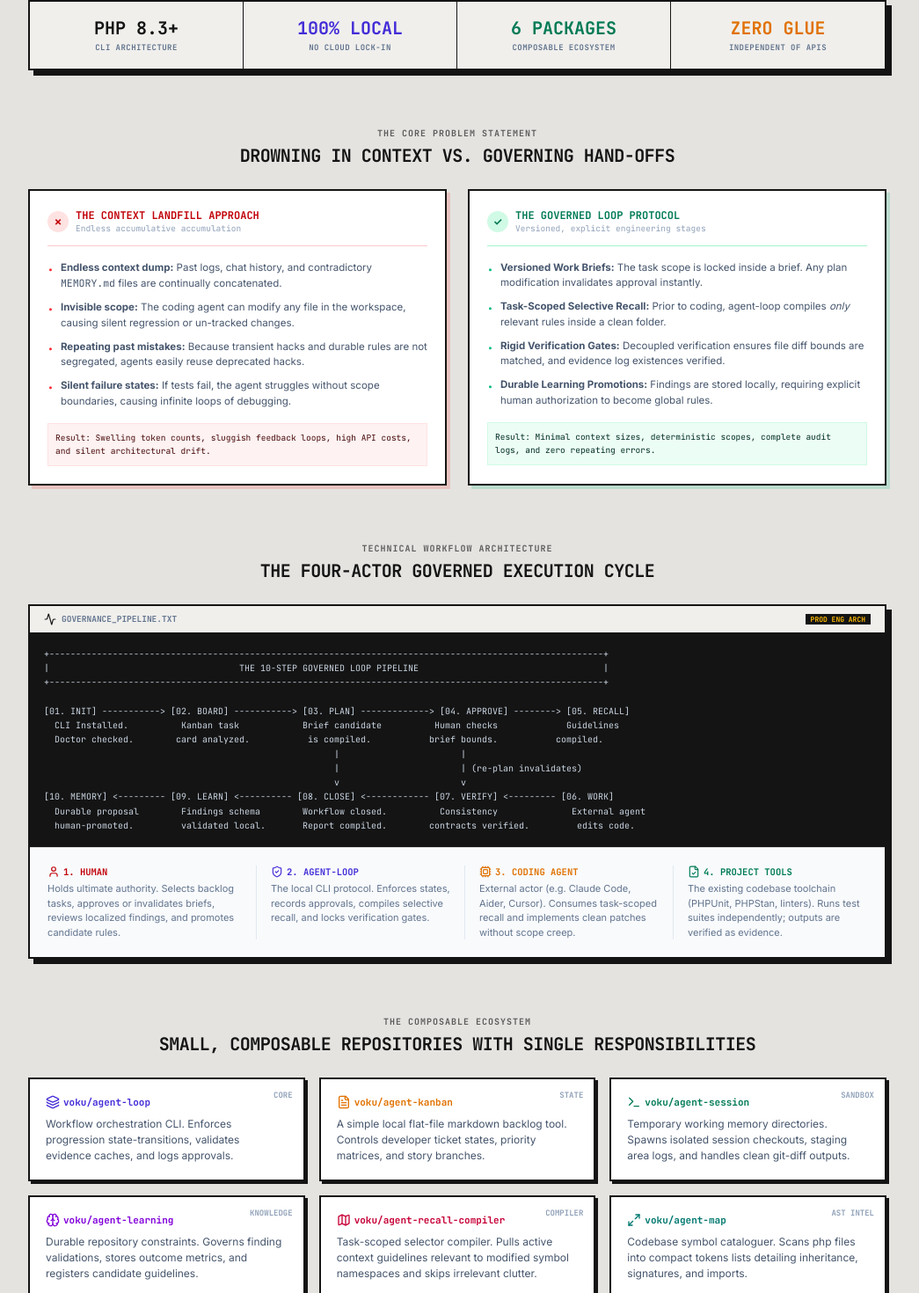
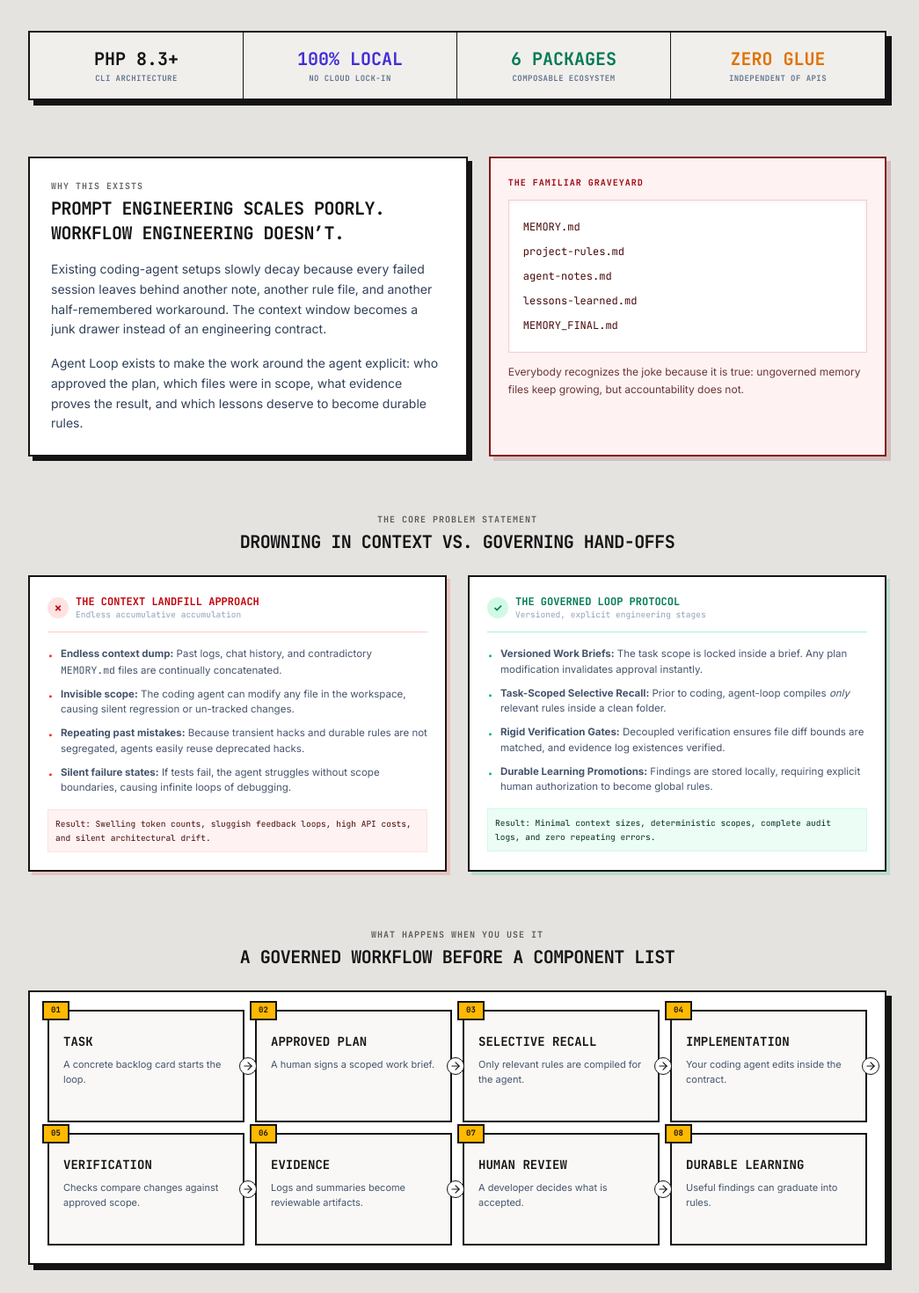
Before and after one commit to voku/agent_loop_demo, a React (Vite) app: page / in a window 1280 px wide. Shown: the part 571-2041 px from the top of the page at 88% size, without its empty margins (120-1165 px from the left). Built offline with nearby package versions, Linux system fonts and the light colour scheme; a web font is replaced by a local one.

Commit message:
Sharpen Agent Loop landing page narrative

```diff
--- a/src/components/LandingPage.tsx
+++ b/src/components/LandingPage.tsx
@@ -1,6 +1,5 @@
 import React, { useState } from "react";
 import {
-  BookOpen,
   Terminal as TermIcon,
   GitPullRequest,
   ArrowRight,
@@ -14,13 +13,10 @@ import {
   FileCheck,
   FileText,
   Map,
-  Sparkles,
-  Trash2,
   Copy,
   Check,
   Activity,
   Maximize2,
-  ChevronRight,
   HelpCircle
 } from "lucide-react";
 
@@ -89,6 +85,26 @@ export default function LandingPage({ onLaunchSandbox }: LandingPageProps) {
       output: "infra/doc/agent-learning/proposals/candidate/proposal.*.json"
     }
   };
+
+  const workflowSteps = [
+    { label: "Task", text: "A concrete backlog card starts the loop." },
+    { label: "Approved Plan", text: "A human signs a scoped work brief." },
+    { label: "Selective Recall", text: "Only relevant rules are compiled for the agent." },
+    { label: "Implementation", text: "Your coding agent edits inside the contract." },
+    { label: "Verification", text: "Checks compare changes against approved scope." },
+    { label: "Evidence", text: "Logs and summaries become reviewable artifacts." },
+    { label: "Human Review", text: "A developer decides what is accepted." },
+    { label: "Durable Learning", text: "Useful findings can graduate into rules." }
+  ];
+
+  const dogfoodSteps = [
+    "Found issue",
+    "Recorded evidence",
+    "Verification",
+    "Learning proposal",
+    "Human review",
+    "Release"
+  ];
 
   const faqItems = [
     {
@@ -163,9 +179,12 @@ export default function LandingPage({ onLaunchSandbox }: LandingPageProps) {
             Better workflows beat bigger context windows.
           </h1>
           <p className="text-sm md:text-base text-slate-700 leading-relaxed max-w-2xl mx-auto font-sans">
-            AI coding agents don’t primarily fail due to small memory buffers. They fail because workflows don’t distinguish temporary changes from durable project rules.
-            <strong className="text-[#141414]"> agent-loop</strong> introduces a versioned, multi-actor local contract that eliminates context landfill and repeats of structural mistakes.
+            Your coding agent doesn’t need more memory. It needs a governed workflow.
+            <strong className="text-[#141414]"> agent-loop</strong> treats AI-assisted coding as an engineering process: plan, approve, recall, implement, verify, review, and only then promote durable learning.
           </p>
+          <div className="inline-block bg-[#141414] text-[#F0EFEC] border-2 border-[#141414] px-4 py-2 font-mono text-[11px] font-black uppercase shadow-[4px_4px_0px_0px_rgba(251,191,36,1)]">
+            Git versions code. Agent Loop versions engineering decisions.
+          </div>
 
           {/* Quick Copy Command Component */}
           <div className="flex flex-col sm:flex-row items-center justify-center gap-3 pt-4">
@@ -210,6 +229,36 @@ export default function LandingPage({ onLaunchSandbox }: LandingPageProps) {
           <div className="py-4 px-2">
             <div className="text-xl font-black text-amber-600">ZERO GLUE</div>
             <div className="text-[9px] text-slate-500 tracking-wider mt-0.5">Independent of APIs</div>
+          </div>
+        </div>
+
+        {/* WHY THIS EXISTS */}
+        <div className="grid grid-cols-1 md:grid-cols-[1.05fr_0.95fr] gap-6 items-stretch">
+          <div className="border-2 border-[#141414] bg-white p-6 space-y-4 shadow-[5px_5px_0px_0px_rgba(20,20,20,1)]">
+            <div className="space-y-1">
+              <h2 className="font-mono text-[10px] font-black uppercase tracking-widest text-[#141414]/65">WHY THIS EXISTS</h2>
+              <h3 className="text-xl font-black uppercase tracking-tight font-mono">Prompt engineering scales poorly. Workflow engineering doesn’t.</h3>
+            </div>
+            <p className="text-sm text-slate-700 leading-relaxed">
+              Existing coding-agent setups slowly decay because every failed session leaves behind another note, another rule file, and another half-remembered workaround. The context window becomes a junk drawer instead of an engineering contract.
+            </p>
+            <p className="text-sm text-slate-700 leading-relaxed">
+              Agent Loop exists to make the work around the agent explicit: who approved the plan, which files were in scope, what evidence proves the result, and which lessons deserve to become durable rules.
+            </p>
+          </div>
+
+          <div className="border-2 border-red-900 bg-red-50 p-5 space-y-3 shadow-[5px_5px_0px_0px_rgba(127,29,29,0.18)]">
+            <div className="font-mono text-[10px] font-black uppercase tracking-widest text-red-800">The familiar graveyard</div>
+            <div className="bg-white border border-red-200 p-4 font-mono text-[12px] leading-7 text-red-950 shadow-inner">
+              <div>MEMORY.md</div>
+              <div>project-rules.md</div>
+              <div>agent-notes.md</div>
+              <div>lessons-learned.md</div>
+              <div>MEMORY_FINAL.md</div>
+            </div>
+            <p className="text-xs text-red-950/80 leading-relaxed">
+              Everybody recognizes the joke because it is true: ungoverned memory files keep growing, but accountability does not.
+            </p>
           </div>
         </div>
 
@@ -290,6 +339,33 @@ export default function LandingPage({ onLaunchSandbox }: LandingPageProps) {
               </div>
             </div>
 
+          </div>
+        </div>
+
+        {/* WORKFLOW FIRST VISUAL */}
+        <div className="space-y-6">
+          <div className="space-y-1 text-center">
+            <h2 className="font-mono text-[10px] font-black uppercase tracking-widest text-[#141414]/65">WHAT HAPPENS WHEN YOU USE IT</h2>
+            <h3 className="text-xl font-black uppercase tracking-tight font-mono">A governed workflow before a component list</h3>
+          </div>
+
+          <div className="border-2 border-[#141414] bg-white p-5 shadow-[6px_6px_0px_0px_rgba(20,20,20,1)]">
+            <div className="grid grid-cols-1 md:grid-cols-4 gap-3">
+              {workflowSteps.map((step, idx) => (
+                <div key={step.label} className="relative border-2 border-[#141414] bg-[#F9F8F6] p-4 min-h-32 flex flex-col justify-between">
+                  <div className="absolute -top-3 -left-2 bg-amber-400 border-2 border-[#141414] px-2 py-0.5 font-mono text-[9px] font-black">
+                    {String(idx + 1).padStart(2, "0")}
+                  </div>
+                  <div>
+                    <h4 className="font-mono text-sm font-black uppercase text-[#141414] mt-2">{step.label}</h4>
+                    <p className="text-[11px] text-slate-600 leading-normal mt-2">{step.text}</p>
+                  </div>
+                  {idx < workflowSteps.length - 1 && (
+                    <ArrowRight className="hidden md:block absolute -right-4 top-1/2 -translate-y-1/2 w-5 h-5 bg-white border border-[#141414] rounded-full p-0.5 text-[#141414] z-10" />
+                  )}
+                </div>
+              ))}
+            </div>
           </div>
         </div>
 
@@ -452,17 +528,49 @@ export default function LandingPage({ onLaunchSandbox }: LandingPageProps) {
           </div>
         </div>
 
+        {/* DOGFOODING TIMELINE */}
+        <div className="space-y-6">
+          <div className="space-y-1 text-center">
+            <h2 className="font-mono text-[10px] font-black uppercase tracking-widest text-[#141414]/65">DOGFOODED GOVERNANCE</h2>
+            <h3 className="text-xl font-black uppercase tracking-tight font-mono">We used Agent Loop to improve Agent Loop itself</h3>
+          </div>
+          <div className="border-2 border-[#141414] bg-[#F0EFEC] p-5 shadow-[6px_6px_0px_0px_rgba(20,20,20,1)]">
+            <div className="grid grid-cols-1 md:grid-cols-6 gap-3">
+              {dogfoodSteps.map((step, idx) => (
+                <div key={step} className="bg-white border-2 border-[#141414] p-3 text-center relative min-h-24 flex items-center justify-center">
+                  <div className="absolute -top-2 left-1/2 -translate-x-1/2 bg-[#141414] text-amber-300 font-mono text-[8px] font-black px-2 py-0.5">
+                    {idx + 1}
+                  </div>
+                  <span className="font-mono text-[10px] font-black uppercase leading-tight">{step}</span>
+                  {idx < dogfoodSteps.length - 1 && (
+                    <ArrowRight className="hidden md:block absolute -right-4 top-1/2 -translate-y-1/2 w-5 h-5 bg-amber-400 border border-[#141414] rounded-full p-0.5 text-[#141414] z-10" />
+                  )}
+                </div>
+              ))}
+            </div>
+            <p className="text-xs text-slate-700 leading-relaxed mt-4 text-center max-w-2xl mx-auto">
+              The credibility claim is not “trust our framework.” It is: every workflow improvement can travel through the same evidence, review, and release path that the tool asks your code changes to follow.
+            </p>
+          </div>
+        </div>
+
         {/* IMPLEMENTATION REASONING (PHP 8.3 ADVANTAGE) */}
         <div className="space-y-6">
           <div className="space-y-1 text-center">
             <h2 className="font-mono text-[10px] font-black uppercase tracking-widest text-[#141414]/65">INTERPRETED SYSTEM ADVANTAGE</h2>
-            <h3 className="text-xl font-black uppercase tracking-tight font-mono">PHP 8.3: Empowering Self-Correcting Workflows</h3>
+            <h3 className="text-xl font-black uppercase tracking-tight font-mono">Built in PHP for a reason</h3>
           </div>
 
           <div className="border-2 border-[#141414] bg-white p-6 space-y-4 shadow-[4px_4px_0px_0px_rgba(20,20,20,1)] font-sans text-xs text-slate-700 leading-relaxed">
             <p>
-              Choosing PHP 8.3 as the implementation language is a deliberate, practical engineering choice. Because the workflow orchestration commands are written in an interpreted, highly transparent language, <strong>there is no compiled build bottleneck</strong> between the tooling and the codebase itself.
+              Choosing PHP 8.3 is a deliberate, practical engineering choice: the workflow is easy to inspect, easy to modify, and fast to run inside ordinary repositories.
             </p>
+            <div className="grid grid-cols-1 sm:grid-cols-2 gap-2 font-mono text-[11px] font-black uppercase text-[#141414]">
+              <div className="border border-[#141414]/20 bg-[#F9F8F6] p-2">• Easy to inspect</div>
+              <div className="border border-[#141414]/20 bg-[#F9F8F6] p-2">• Easy to modify</div>
+              <div className="border border-[#141414]/20 bg-[#F9F8F6] p-2">• Immediate feedback</div>
+              <div className="border border-[#141414]/20 bg-[#F9F8F6] p-2">• Agents can improve the workflow itself</div>
+            </div>
 
             <p className="font-medium text-[#141414]">
               How this works in practice:
```
